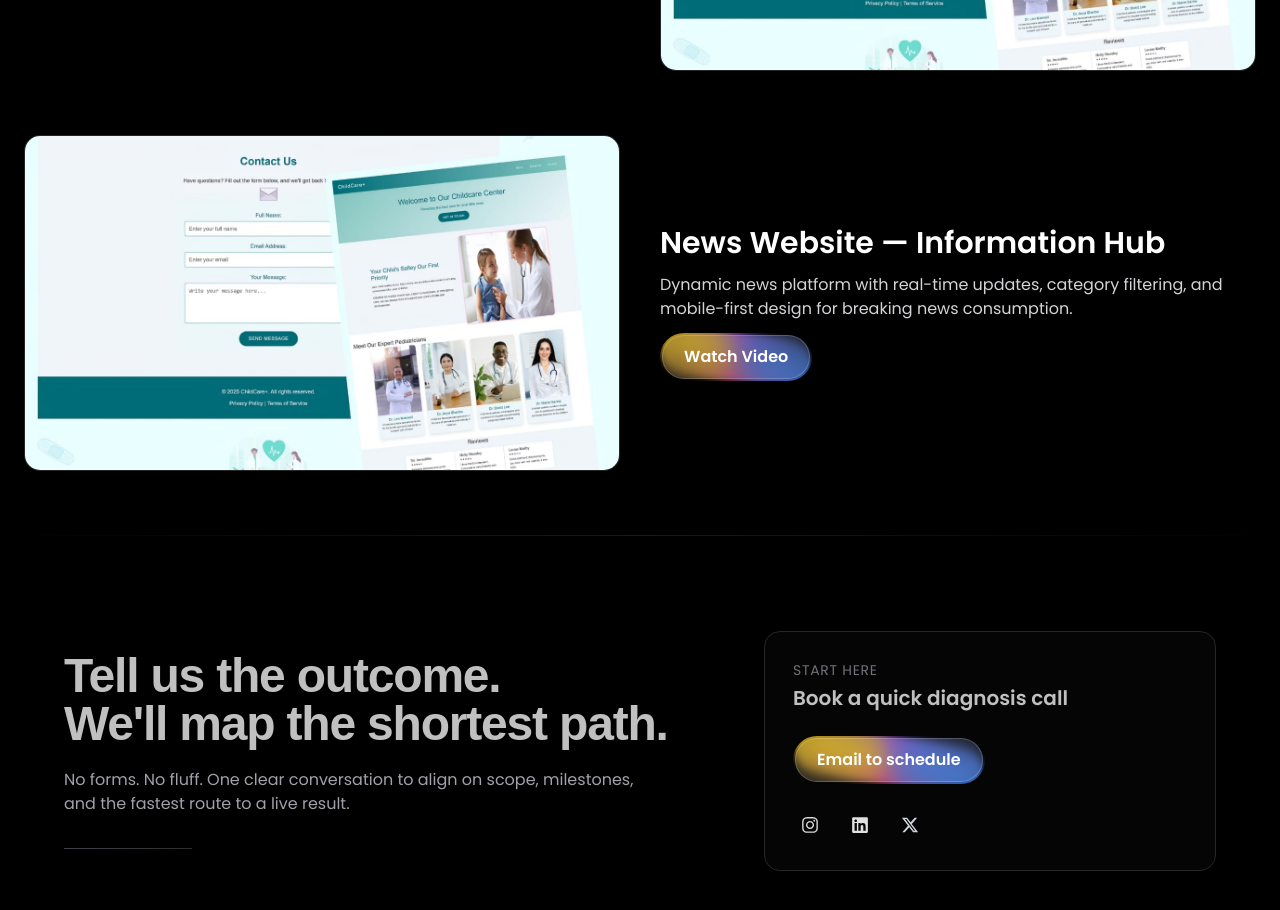
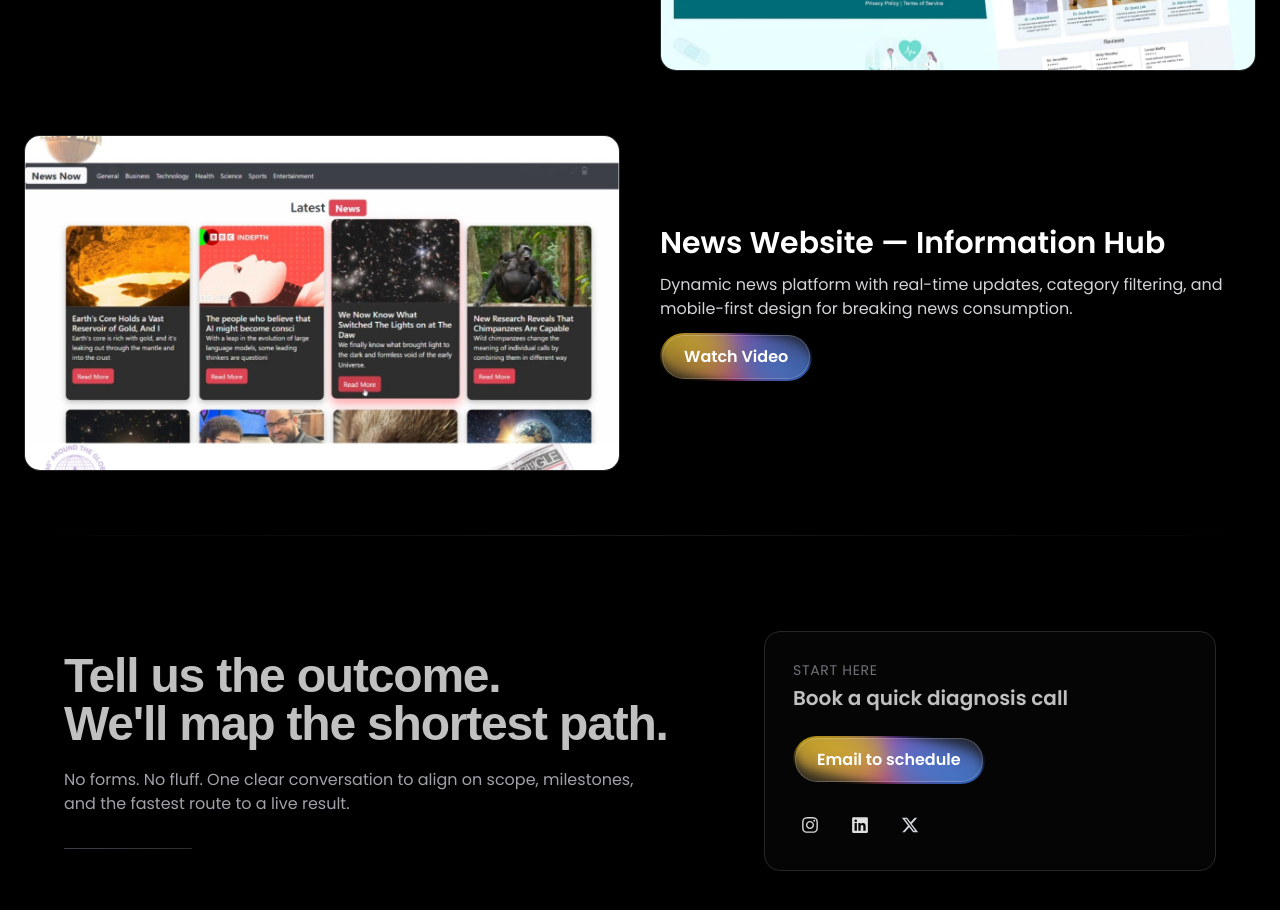
Before and after one commit to Harsh-Nainuji/NexisCraft, a React (Vite) app: page /projects in a window 1280 px wide. Shown: the part 2560-3470 px from the top of the page. Built offline with nearby package versions, Linux system fonts and the light colour scheme.

Commit message:
news add

```diff
--- a/src/projects/ProjectsPage.jsx
+++ b/src/projects/ProjectsPage.jsx
@@ -88,7 +88,7 @@ const projects = [
     description:
       // Description for News Website (NON-LIVE; with video)
       'Dynamic news platform with real-time updates, category filtering, and mobile-first design for breaking news consumption.',
-    image: '/child-hospital.jpeg', // Using hospital image as placeholder since no news image
+    image: '/News.jpeg', // News image
     liveUrl: '', // No live URL – shows a video button instead
     testimonial: '', // No testimonial (internal project)
     videoUrl: '/news.mp4', // Video opens in modal
```
Also changed, not shown: public/News.jpeg (added).
